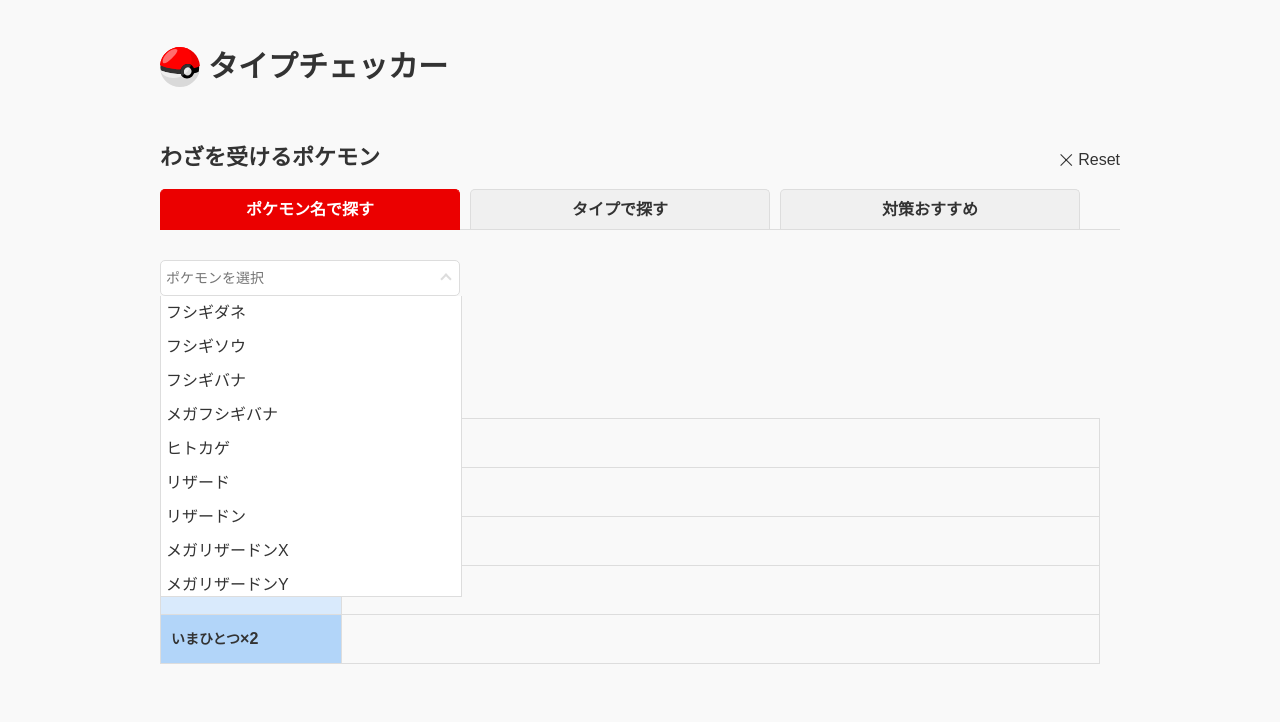
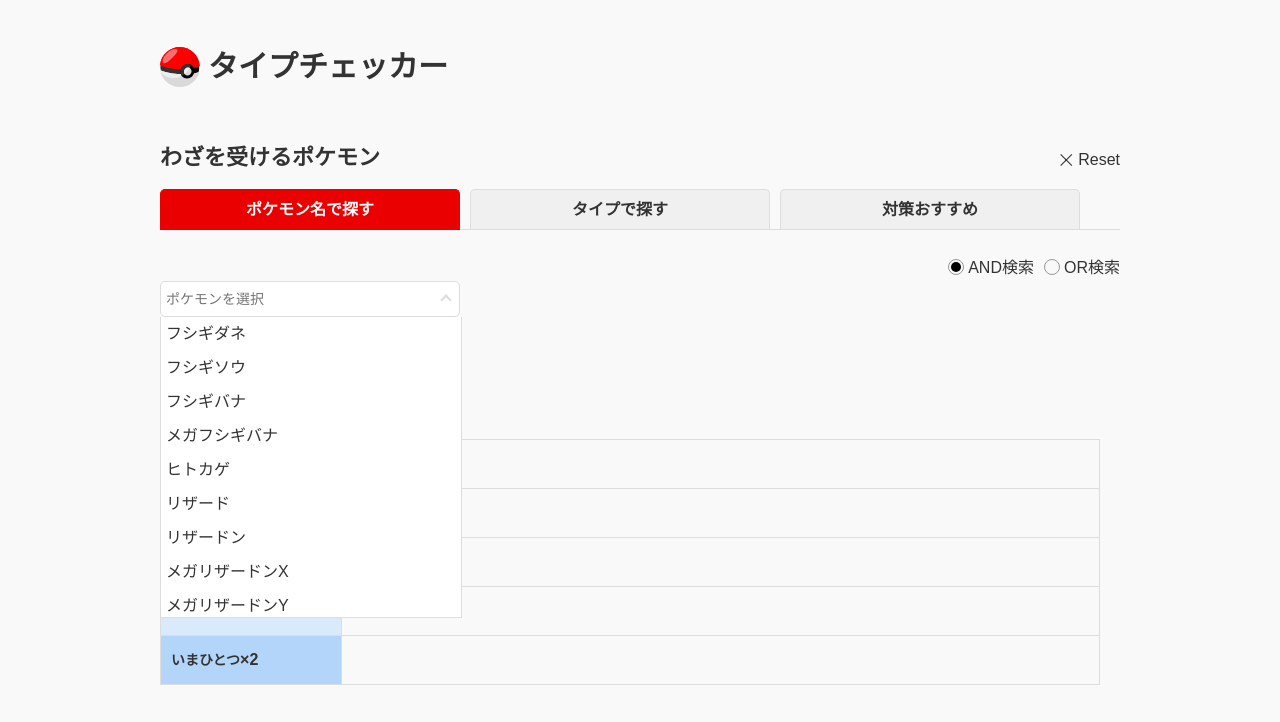
Before and after one commit to akidon1012/pokemon, a website: page develop/tools/typechecker/index.ejs in a window 1280 px wide. Both pictures are taken after a click on the link "Reset". Shown: the part 161-883 px from the top of the page. Drawn offline with nearby package versions, Linux system fonts and the light colour scheme; files that its build step writes are made by us from their sources.

Commit message:
AND OR検索

```diff
--- a/develop/css/style.scss
+++ b/develop/css/style.scss
@@ -176,6 +176,52 @@
     }
     &-result {
       margin-top: 20px;
+    }
+    &-and-or {
+      margin-bottom: 5px;
+      &-list {
+        display: flex;
+        justify-content: flex-end;
+        align-items: baseline;
+        &-item {
+          margin-left: 10px;
+          input[type="radio"] {
+            display: none;
+            & + label {
+              padding-left: 20px;
+              position: relative;
+              &::before {
+                content: "";
+                display: block;
+                position: absolute;
+                top: 50%;
+                left: 0;
+                transform: translateY(-50%);
+                width: 14px;
+                height: 14px;
+                border: 1px solid #999;
+                border-radius: 50%;
+              }
+            }
+            &:checked {
+              & + label {
+                &::after {
+                  content: "";
+                  display: block;
+                  position: absolute;
+                  top: 50%;
+                  left: 3px;
+                  transform: translateY(-50%);
+                  width: 10px;
+                  height: 10px;
+                  background: #000;
+                  border-radius: 50%;
+                }
+              }
+            }
+          }
+        }
+      }
     }
     &.is_active {
       .pokemon-search {
--- a/develop/js/typechecker.js
+++ b/develop/js/typechecker.js
@@ -390,40 +390,32 @@
         msg.fadeOut(1000);
       }, 1000);
     },
-    _filterListByTypesJa: function(selectedJa) {
-      const hasFilter = Array.isArray(selectedJa) && selectedJa.length > 0;
-      const set = new Set(selectedJa || []);
-
-      const $root  = typeChecker.listScope.pickRoot();
-      const $items = typeChecker.listScope.pickItems($root);
-      if (!$items.length) {
-        console.warn('[getType] list items not found in scope');
+    // タイプフィルタ（AND / OR対応版）
+    _filterListByTypesJa : function(selected){
+      const mode = typeChecker.searchPokemon.getAndOrMode(); // ← AND / OR読み取り
+      const list = $(typeChecker.searchPokemon.pokemonList).find('li');
+
+      // タイプ未選択 → 全表示
+      if (!selected || !selected.length){
+        list.show();
         return;
       }
 
-      let showCnt = 0, totalCnt = 0, missCnt = 0;
-      $items.each(function() {
-        totalCnt++;
-        const $el = $(this);
-        const typesJa = typeChecker.getType._resolveTypesForElement($el);
-        if (!typesJa.length) {
-          missCnt++;
-          if (missCnt <= 5) {
-            console.debug('[miss] no types', {
-              no: $el.attr('data-no'),
-              nameEn: $el.attr('data-name-en') || $el.data('nameEn'),
-              nameJa: $el.attr('data-name-ja') || $el.data('nameJa'),
-              species: $el.attr('data-species-id') || $el.data('speciesId')
-            });
-          }
-        }
-        const show = !hasFilter || typesJa.some(t => set.has(t));
-        if (show) showCnt++;
-        $el.toggle(show);
-      });
-
-      console.log(`[getType] filtered (scoped): ${showCnt}/${totalCnt} (miss types: ${missCnt})`);
-
+      list.each(function(){
+        const types = ($(this).find('a').data('types-ja') || '').split(',');
+
+        let ok = false;
+
+        if (mode === 'and'){
+          // 🔹 AND：選んだタイプすべてを持つ個体のみ表示
+          ok = selected.every(t => types.includes(t));
+        } else {
+          // 🔹 OR：どれか1つでも合えば表示
+          ok = selected.some(t => types.includes(t));
+        }
+
+        $(this).toggle(ok);
+      });
     },
     _resolveTypesForElement: function($el) {
       const pre = ($el.attr('data-types-ja') || '').split(',').filter(Boolean);
@@ -474,6 +466,7 @@
     resetBtn : '.js_reset',
     clearBtn : '.js_search-clear',
     selectedArea : '.js_pokemon-search-result',      // 追加：選択結果の描画先
+    radioAndOr : 'input[name="and_or"]',
     cacheData : [],                                  // 追加：iniで受け取ったデータを保持（リセット再構築用）
     typeName : [
       'normal','fire','water','grass','electric','ice','fighting','poison','ground',
@@ -483,6 +476,105 @@
       'ノーマル','ほのお','みず','くさ','でんき','こおり','かくとう','どく','じめん',
       'ひこう','エスパー','むし','いわ','ゴースト','ドラゴン','あく','はがね','フェアリー'
     ],
+
+    ini : function(data) {
+      const srcArray =
+        Array.isArray(data) ? data
+        : (data && Array.isArray(data.list)) ? data.list
+        : [];
+
+    //    attachGoStats は「1件ずつ」処理する関数なので map で回す
+    const srcWithGo = (pokemonUtil.attachGoStats)
+      ? srcArray.map(function(p) {
+          // そのまま mutate でOKならこのまま
+          return pokemonUtil.attachGoStats(p);
+        })
+      : srcArray;
+
+      const filtered = typeChecker.searchPokemon.buildSelectableList(srcWithGo);
+      this.cacheData = filtered;
+
+      // ポケモン一覧の再構築は filtered を元に 1 回だけ行う
+      typeChecker.searchPokemon.clear(filtered);
+
+      const wrapper     = $(typeChecker.searchPokemon.wrapper);
+      const textbox     = wrapper.find(typeChecker.searchPokemon.textbox);
+      const pokemonList = wrapper.find(typeChecker.searchPokemon.pokemonList);
+      const checkbox    = $(typeChecker.getType.checkbox);
+      const resetBtn    = $(typeChecker.searchPokemon.resetBtn);
+      const clearBtn    = $(typeChecker.searchPokemon.clearBtn);
+
+      // 初回キャッシュ作成
+      if ($('.js_list-html').length === 0) {
+        $('body').append('<ul class="js_list-html" style="display:none;"></ul>\n');
+        $('.js_list-html').html(pokemonList.html());
+      }
+
+      // ====== フォーカス・ブラー制御 ======
+      let blurTimer = null;
+      textbox.off('focus click').on('focus click', function() {
+        if (blurTimer) { clearTimeout(blurTimer); blurTimer = null; }
+        wrapper.addClass(typeChecker.searchPokemon.isActiveClassName);
+        // リストが空なら復元
+        if (pokemonList.find('li').length === 0 && $('.js_list-html').length) {
+          pokemonList.html($('.js_list-html').html());
+          pokemonList.find('li').show();
+        }
+      });
+      textbox.off('blur').on('blur', function() {
+        blurTimer = setTimeout(function() {
+          wrapper.removeClass(typeChecker.searchPokemon.isActiveClassName);
+          blurTimer = null;
+        }, 120);
+      });
+
+      // ====== 入力で絞り込み ======
+      let composing = false;
+      textbox.on('compositionstart', function(){ composing = true; });
+      textbox.on('compositionend',  function(){ composing = false; textbox.trigger('keyup'); });
+
+      textbox.off('keyup change').on('keyup change', function() {
+        if (composing) return;
+        if (textbox.is(':focus')) wrapper.addClass(typeChecker.searchPokemon.isActiveClassName);
+
+        const keywordRaw = $(this).val();
+        const keyword = pokemonUtil.translate.katakana(String(keywordRaw).trim());
+
+        // 毎回全件復元してからフィルタ
+        if ($('.js_list-html').length) {
+          pokemonList.html($('.js_list-html').html());
+        }
+
+        if (keyword === '') {
+          pokemonList.find('li').show();
+          if (typeChecker.getType?.clear) typeChecker.getType.clear();
+          checkbox.each(function(){ $(this).prop('checked', false); });
+          clearBtn.hide();
+
+          // ★ 追加：入力が空になったら選択カードも削除
+          typeChecker.searchPokemon.clearSelected();
+          return;
+        }
+
+        pokemonList.find('li').each(function() {
+          const text = $(this).text();
+          $(this).toggle(text.indexOf(keyword) > -1);
+        });
+        clearBtn.show();
+      });
+
+      // ====== リスト選択（mousedown→pointerdown の既存方針を関数参照に置換） ======
+      $(document)
+        .off('pointerdown.pokemonList mousedown.pokemonList')
+        .on('pointerdown.pokemonList mousedown.pokemonList', '.js_pokemon-search-list a', typeChecker.searchPokemon.handlePick);
+
+        $(document).on('change', typeChecker.searchPokemon.radioAndOr, function(){
+          const sel = typeChecker.searchPokemon.getSelectedTypesJa();
+          typeChecker.getType._filterListByTypesJa(sel);
+        });
+      // ====== リセット ======
+      resetBtn.off('click').on('click', typeChecker.searchPokemon.handleReset);
+    },
 
     // ========== 共通カードの描画/クリア ==========
     renderSelected : function(poke){
@@ -815,100 +907,6 @@
       return name;
     },
     // ========== 既存：初期化 ==========
-    ini : function(data) {
-      const srcArray =
-        Array.isArray(data) ? data
-        : (data && Array.isArray(data.list)) ? data.list
-        : [];
-
-    //    attachGoStats は「1件ずつ」処理する関数なので map で回す
-    const srcWithGo = (pokemonUtil.attachGoStats)
-      ? srcArray.map(function(p) {
-          // そのまま mutate でOKならこのまま
-          return pokemonUtil.attachGoStats(p);
-        })
-      : srcArray;
-
-      const filtered = typeChecker.searchPokemon.buildSelectableList(srcWithGo);
-      this.cacheData = filtered;
-
-      // ポケモン一覧の再構築は filtered を元に 1 回だけ行う
-      typeChecker.searchPokemon.clear(filtered);
-
-      const wrapper     = $(typeChecker.searchPokemon.wrapper);
-      const textbox     = wrapper.find(typeChecker.searchPokemon.textbox);
-      const pokemonList = wrapper.find(typeChecker.searchPokemon.pokemonList);
-      const checkbox    = $(typeChecker.getType.checkbox);
-      const resetBtn    = $(typeChecker.searchPokemon.resetBtn);
-      const clearBtn    = $(typeChecker.searchPokemon.clearBtn);
-
-      // 初回キャッシュ作成
-      if ($('.js_list-html').length === 0) {
-        $('body').append('<ul class="js_list-html" style="display:none;"></ul>\n');
-        $('.js_list-html').html(pokemonList.html());
-      }
-
-      // ====== フォーカス・ブラー制御 ======
-      let blurTimer = null;
-      textbox.off('focus click').on('focus click', function() {
-        if (blurTimer) { clearTimeout(blurTimer); blurTimer = null; }
-        wrapper.addClass(typeChecker.searchPokemon.isActiveClassName);
-        // リストが空なら復元
-        if (pokemonList.find('li').length === 0 && $('.js_list-html').length) {
-          pokemonList.html($('.js_list-html').html());
-          pokemonList.find('li').show();
-        }
-      });
-      textbox.off('blur').on('blur', function() {
-        blurTimer = setTimeout(function() {
-          wrapper.removeClass(typeChecker.searchPokemon.isActiveClassName);
-          blurTimer = null;
-        }, 120);
-      });
-
-      // ====== 入力で絞り込み ======
-      let composing = false;
-      textbox.on('compositionstart', function(){ composing = true; });
-      textbox.on('compositionend',  function(){ composing = false; textbox.trigger('keyup'); });
-
-      textbox.off('keyup change').on('keyup change', function() {
-        if (composing) return;
-        if (textbox.is(':focus')) wrapper.addClass(typeChecker.searchPokemon.isActiveClassName);
-
-        const keywordRaw = $(this).val();
-        const keyword = pokemonUtil.translate.katakana(String(keywordRaw).trim());
-
-        // 毎回全件復元してからフィルタ
-        if ($('.js_list-html').length) {
-          pokemonList.html($('.js_list-html').html());
-        }
-
-        if (keyword === '') {
-          pokemonList.find('li').show();
-          if (typeChecker.getType?.clear) typeChecker.getType.clear();
-          checkbox.each(function(){ $(this).prop('checked', false); });
-          clearBtn.hide();
-
-          // ★ 追加：入力が空になったら選択カードも削除
-          typeChecker.searchPokemon.clearSelected();
-          return;
-        }
-
-        pokemonList.find('li').each(function() {
-          const text = $(this).text();
-          $(this).toggle(text.indexOf(keyword) > -1);
-        });
-        clearBtn.show();
-      });
-
-      // ====== リスト選択（mousedown→pointerdown の既存方針を関数参照に置換） ======
-      $(document)
-        .off('pointerdown.pokemonList mousedown.pokemonList')
-        .on('pointerdown.pokemonList mousedown.pokemonList', '.js_pokemon-search-list a', typeChecker.searchPokemon.handlePick);
-
-      // ====== リセット ======
-      resetBtn.off('click').on('click', typeChecker.searchPokemon.handleReset);
-    },
 
     // 既存：型で選択（そのまま）
     select : function(arry) {
@@ -948,14 +946,18 @@
       const sel = typeChecker.getType.checkbox; // 例: 'input[name="pokemon-type"]'
       const nodes = document.querySelectorAll(sel + ':checked');
       const arr = Array.prototype.map.call(nodes, el => {
-        // value が英名の場合は和名に寄せる、すでに和名ならそのまま
         const v = el.value || '';
-        // どちらの可能性もある前提で normalize
         const jaFromEn = pokemonUtil.translateTypes.toJaType(v);
         return jaFromEn || v;
       });
       return arr;
     },
+
+    getAndOrMode : function() {
+      const v = $('input[name="and_or"]:checked').val();
+      return (v === 'or') ? 'or' : 'and'; // ← デフォルトはAND
+    },
+
 
     clear : function(list) {
       const pokemonList = $(typeChecker.searchPokemon.pokemonList);
--- a/develop/tools/typechecker/index.ejs
+++ b/develop/tools/typechecker/index.ejs
@@ -39,6 +39,18 @@
               </ul>
               <div class="pokemon-select-tab-contents">
                 <div class="pokemon-select-tab-contents-item js_pokemon-select-tab-content is_active">
+                  <div class="pokemon-search-and-or">
+                    <ul class="pokemon-search-and-or-list js_and-or">
+                      <li class="pokemon-search-and-or-list-item">
+                        <input type="radio" name="and_or" id="and_or-and" value="and" checked>
+                        <label for="and_or-and">AND検索</label>
+                      </li>
+                      <li class="pokemon-search-and-or-list-item">
+                        <input type="radio" name="and_or" id="and_or-or" value="or">
+                        <label for="and_or-or">OR検索</label>
+                      </li>
+                    </ul>
+                  </div>
                   <div class="pokemon-search-wrapper">
                     <div class="pokemon-search js_pokemon-search">
                       <div class="pokemon-search-input-wrapper">
```
